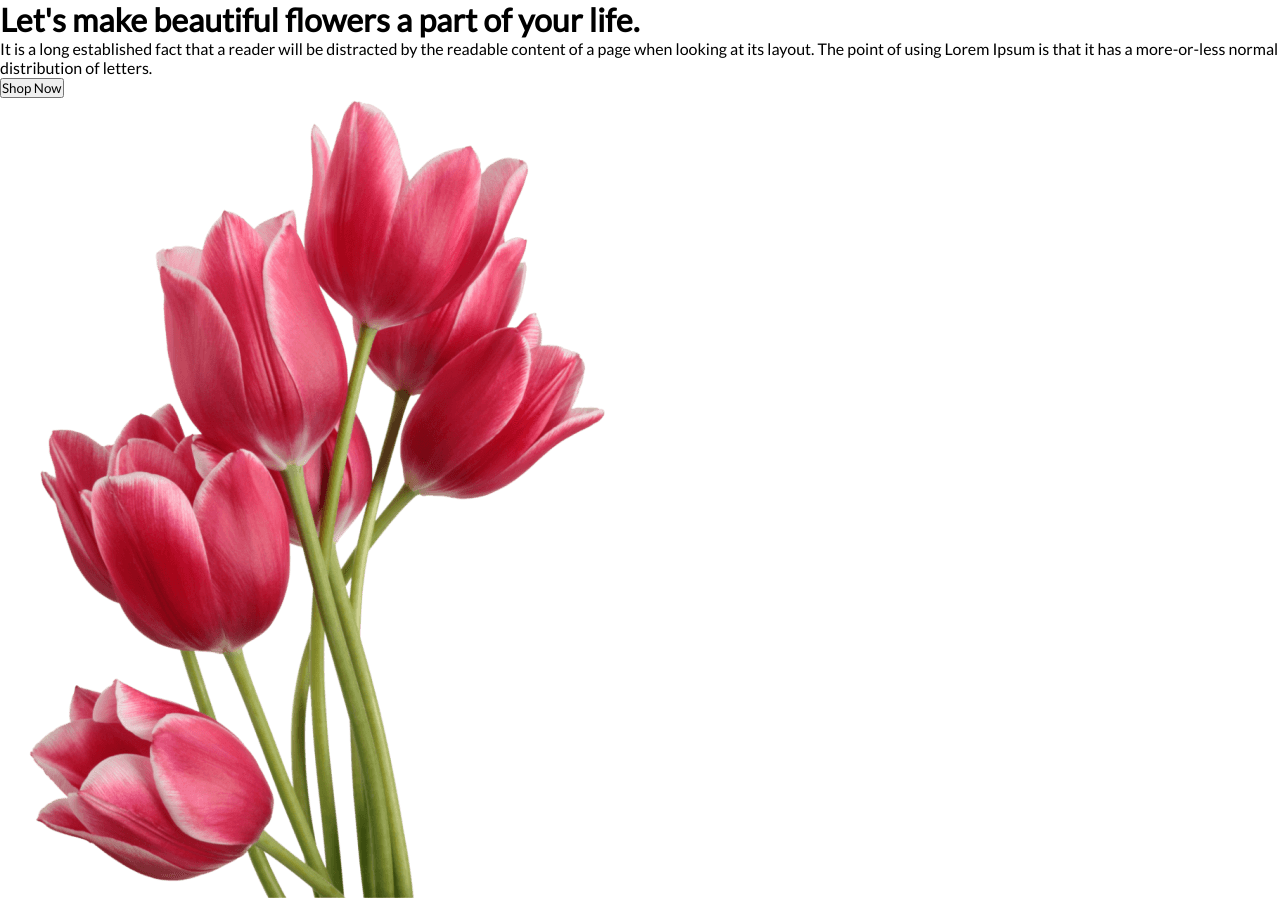
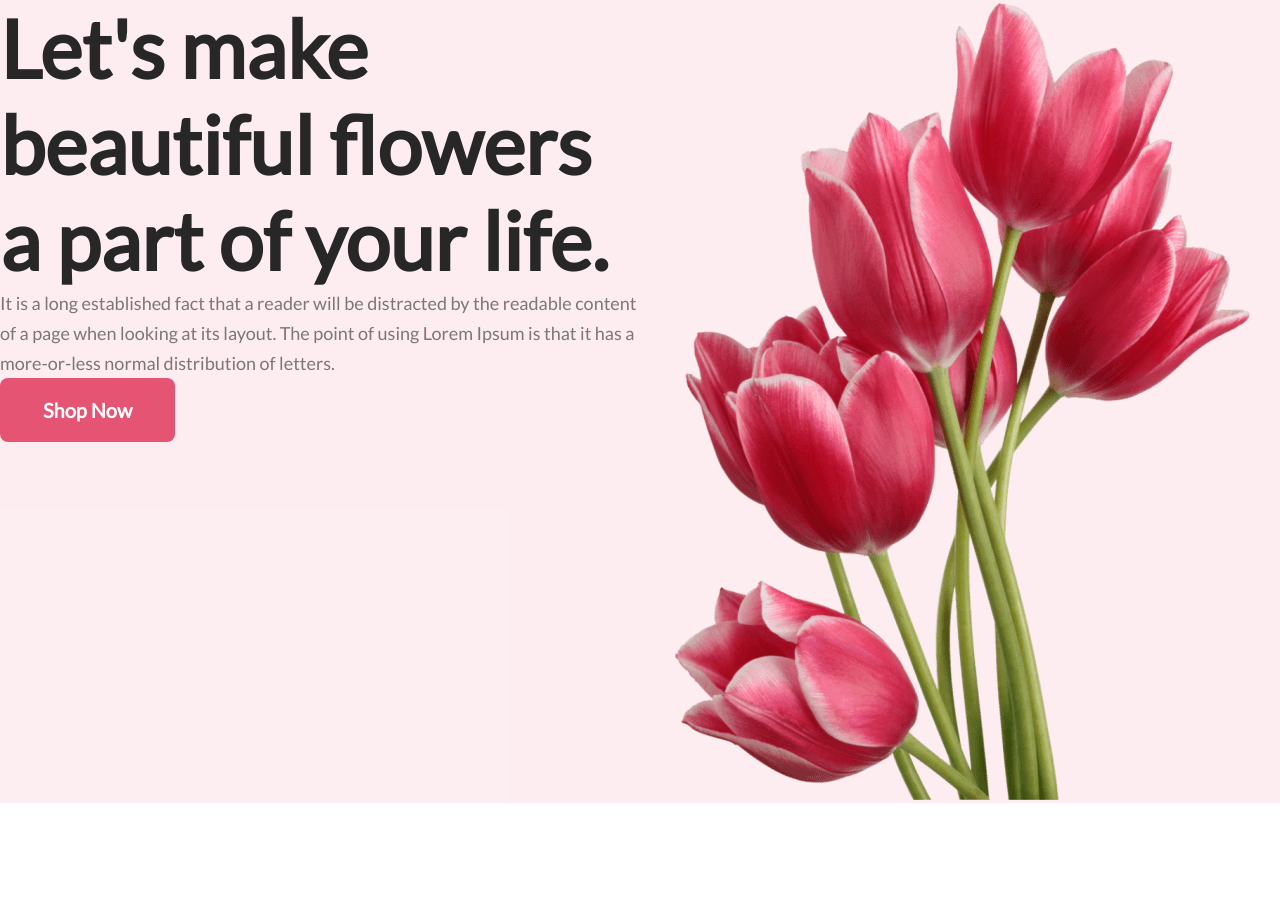
Before and after one commit to peacefulnafis/flower-shop, a plain HTML site: page index.html in a window 1280 px wide. After the commit the page ends 803 px from the top, so only its background shows below. Drawn offline with Linux system fonts and the light colour scheme.

Commit message:
Button style done. Header almost done.

```diff
--- a/index.html
+++ b/index.html
@@ -16,8 +16,8 @@
     <header>
       <div class="header-main-div">
         <div class="header-div1">
-          <h1>Let's make beautiful flowers a part of your life.</h1>
-          <p>
+          <h1 class="header-h1">Let's make beautiful flowers a part of your life.</h1>
+          <p class="header-p">
             It is a long established fact that a reader will be distracted by
             the readable content of a page when looking at its layout. The point
             of using Lorem Ipsum is that it has a more-or-less normal
--- a/styles/style.css
+++ b/styles/style.css
@@ -1,5 +1,56 @@
 * {
-    padding: 0px;
-    margin: 0px;
-    font-family: 'Lato', sans-serif;
+  padding: 0px;
+  margin: 0px;
+  font-family: "Lato", sans-serif;
 }
+
+.button {
+  color: #fff;
+  font-size: 20px;
+  font-style: normal;
+  font-weight: 700;
+  line-height: normal;
+
+  display: inline-flex;
+  padding: 20px 43px;
+  align-items: flex-start;
+  gap: 10px;
+
+  border-radius: 8px;
+  background: #e55473;
+
+  border: 0;
+}
+
+/* Header Styles start */
+
+header {
+  background: rgba(229, 84, 115, 0.1);
+}
+
+.header-main-div {
+  display: flex;
+  justify-content: space-around;
+}
+
+.header-div1 {
+}
+
+.header-h1 {
+  color: #272727;
+  font-size: 80px;
+  font-style: normal;
+  font-weight: 800;
+  line-height: normal;
+}
+
+.header-p {
+  color: rgba(39, 39, 39, 0.6);
+  font-size: 18px;
+  font-style: normal;
+  font-weight: 400;
+  line-height: 30px;
+}
+
+.header-div2 {
+}
```
